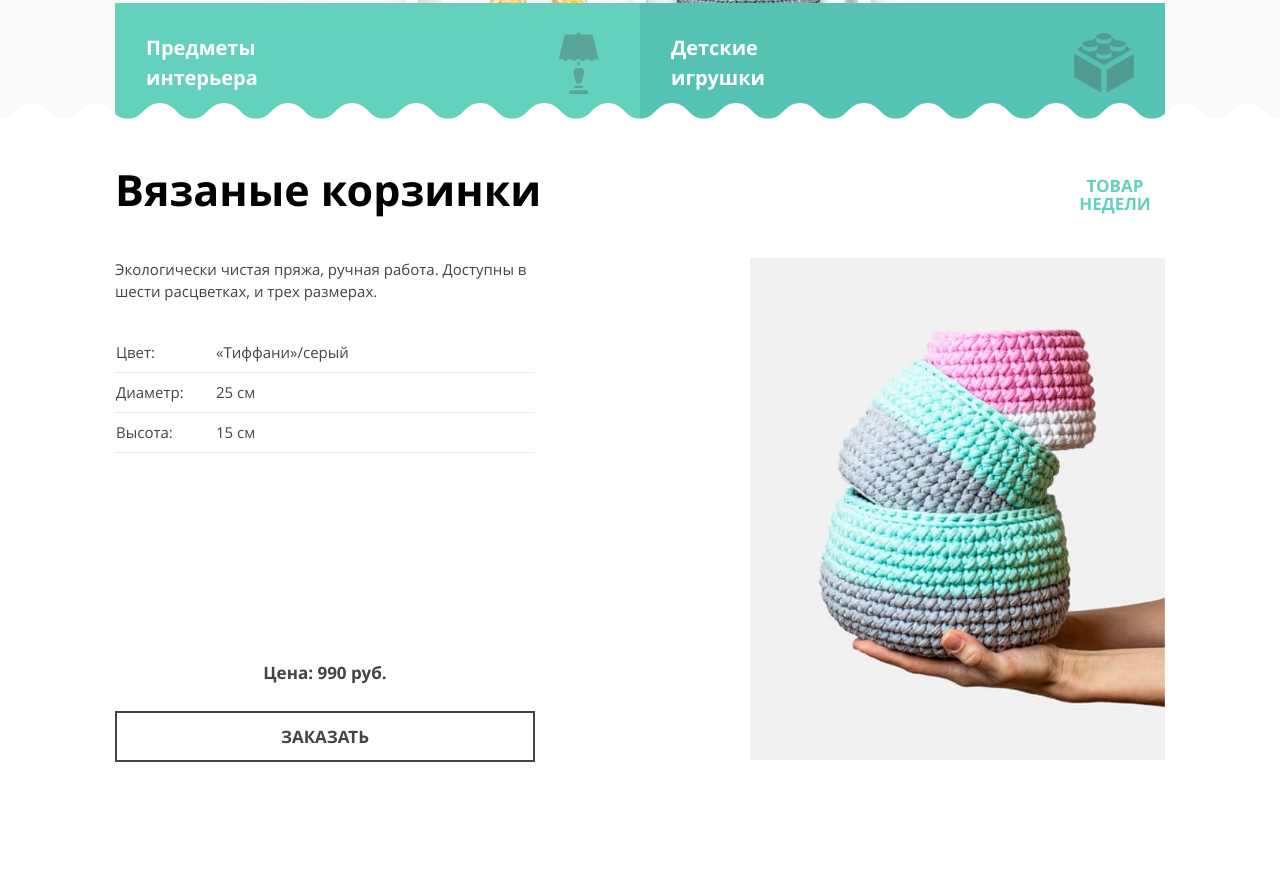
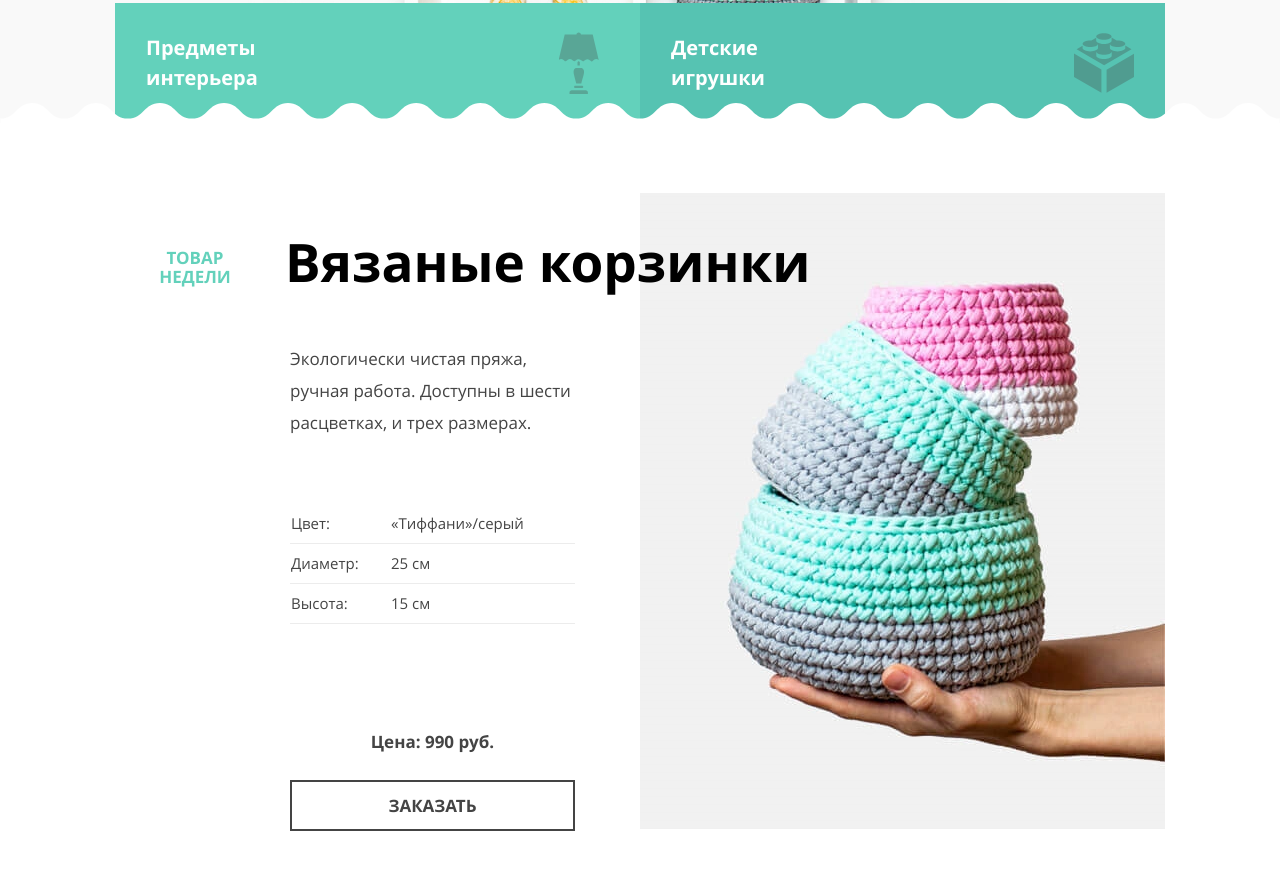
Before and after one commit to denyshutsal/Mishka-adaptive, a website: page source/index.html in a window 1280 px wide. Shown: the part 777-1646 px from the top of the page. Before the commit the page ends 1589 px from the top, so only its background shows below. Drawn offline with nearby package versions, Linux system fonts and the light colour scheme; files that its build step writes are made by us from their sources.

Commit message:
finished card block for desktop viewport

```diff
--- a/source/sass/blocks/_card.scss
+++ b/source/sass/blocks/_card.scss
@@ -27,6 +27,7 @@ card
 }
 
 .card__container {
+  position: relative;
   padding: 20px 30px 35px;
   display: flex;
   flex-direction: column;
@@ -41,6 +42,10 @@ card
     flex-direction: row;
     flex-wrap: wrap;
   }
+
+  @include screen(xl) {
+    padding: 70px 50px 50px 225px;
+  }
 }
 
 .card__header {
@@ -54,6 +59,15 @@ card
     flex-wrap: nowrap;
     justify-content: space-between;
     align-items: center;
+  }
+
+  @include screen(xl) {
+    position: absolute;
+    top: 45px;
+    left: 80px;
+    width: 1020px;
+    flex-direction: row-reverse;
+    justify-content: flex-end;
   }
 }
 
@@ -70,6 +84,12 @@ card
     font-size: 43px;
 
     @include line-height(50px);
+  }
+
+  @include screen(xl) {
+    font-size: 53px;
+
+    @include line-height(57px);
   }
 }
 
@@ -89,6 +109,10 @@ card
 
     @include line-height(17px);
   }
+
+  @include screen(xl) {
+    margin-right: 40px;
+  }
 }
 
 .card__info {
@@ -97,6 +121,12 @@ card
   @include screen(md) {
     width: 40%;
     margin-right: auto;
+  }
+
+  @include screen(xl) {
+    width: 285px;
+    margin-top: 150px;
+    margin-bottom: 110px;
   }
 }
 
@@ -108,6 +138,12 @@ card
   font-size: 15px;
   font-weight: $font-weight-base;
   line-height: $line-height-base;
+
+  @include screen(xl) {
+    margin-bottom: 65px;
+    font-size: 17px;
+    @include line-height(30px);
+  }
 }
 
 .card__table {
@@ -137,6 +173,10 @@ card
     width: 50%;
     margin-bottom: 0;
   }
+
+  @include screen(xl) {
+    width: 525px;
+  }
 }
 
 .card__img {
@@ -147,6 +187,10 @@ card
     margin: 0;
     margin-left: auto;
   }
+
+  @include screen(xl) {
+    max-width: inherit;
+  }
 }
 
 .card__footer {
@@ -156,6 +200,10 @@ card
   @include screen(md) {
     width: 40%;
     margin-top: -100px;
+  }
+
+  @include screen(xl) {
+    width: 285px;
   }
 }
 
```
